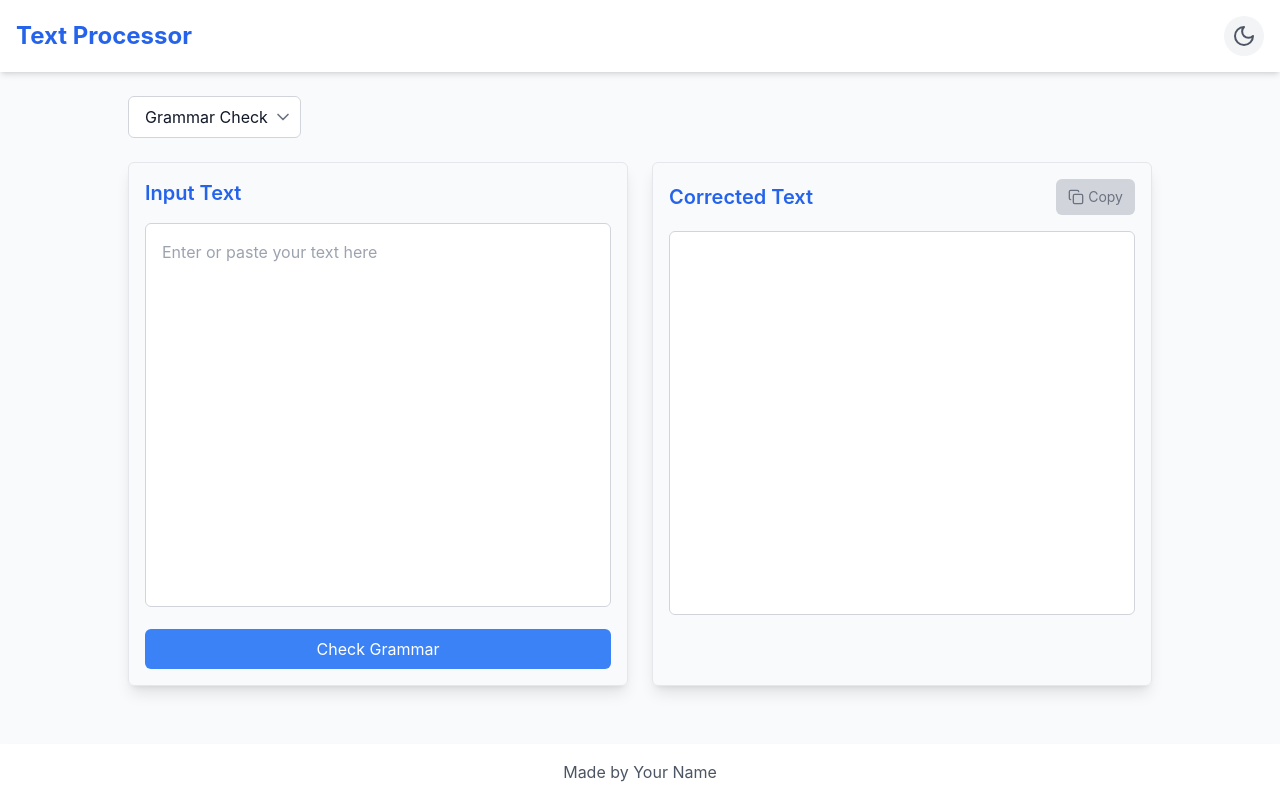
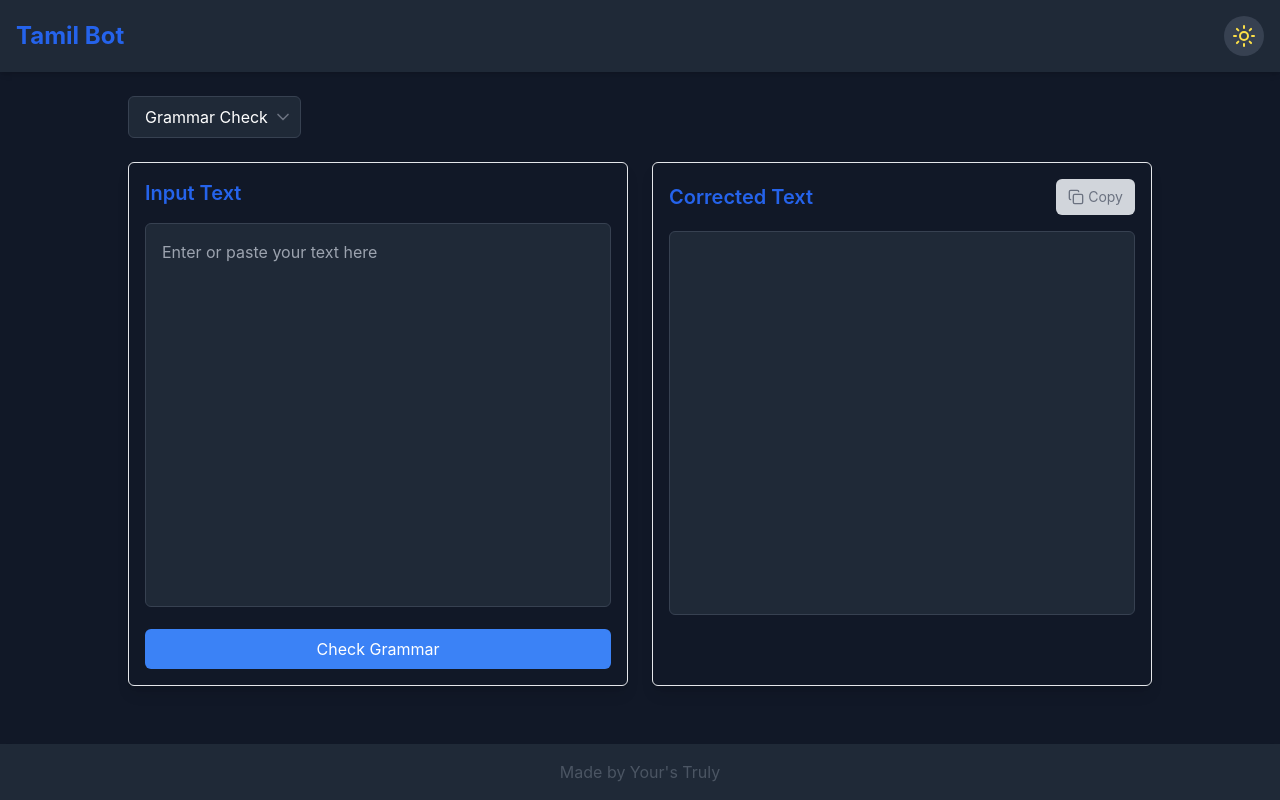
Before and after one commit to Reuben-Stephen-John/Tamil-Grammar-Bot, a React (Create React App) app: page / in a window 1280 px wide. Built offline with nearby package versions, Linux system fonts and the light colour scheme; no server answers.

Commit message:
some minor updates

```diff
--- a/src/App.js
+++ b/src/App.js
@@ -10,7 +10,7 @@ const App = () => {
   const [outputText, setOutputText] = useState('');
   const [mode, setMode] = useState('grammar');
   const [summaryLength, setSummaryLength] = useState(50);
-  const [isDarkMode, setIsDarkMode] = useState(false);
+  const [isDarkMode, setIsDarkMode] = useState(true);
   const [isLoading, setIsLoading] = useState(false);
 
   useEffect(() => {
@@ -94,7 +94,7 @@ const App = () => {
       {/* Navbar */}
       <nav className={`p-4 ${isDarkMode ? 'bg-gray-800' : 'bg-white'} shadow-md`}>
         <div className="container mx-auto flex justify-between items-center">
-          <h1 className="text-2xl font-bold text-blue-600">Text Processor</h1>
+          <h1 className="text-2xl font-bold text-blue-600">Tamil Bot</h1>
           <button
             onClick={() => setIsDarkMode(!isDarkMode)}
             className={`p-2 rounded-full ${isDarkMode ? 'bg-gray-700 text-yellow-300' : 'bg-gray-100 text-gray-600'} hover:bg-opacity-80 transition-colors duration-200`}
@@ -188,7 +188,7 @@ const App = () => {
       {/* Footer */}
       <footer className={`p-4 ${isDarkMode ? 'bg-gray-800' : 'bg-white'} shadow-md mt-8`}>
         <div className="container mx-auto text-center text-gray-600">
-          <p>Made by Your Name</p>
+          <p>Made by Your's Truly</p>
         </div>
       </footer>
     </div>
```
